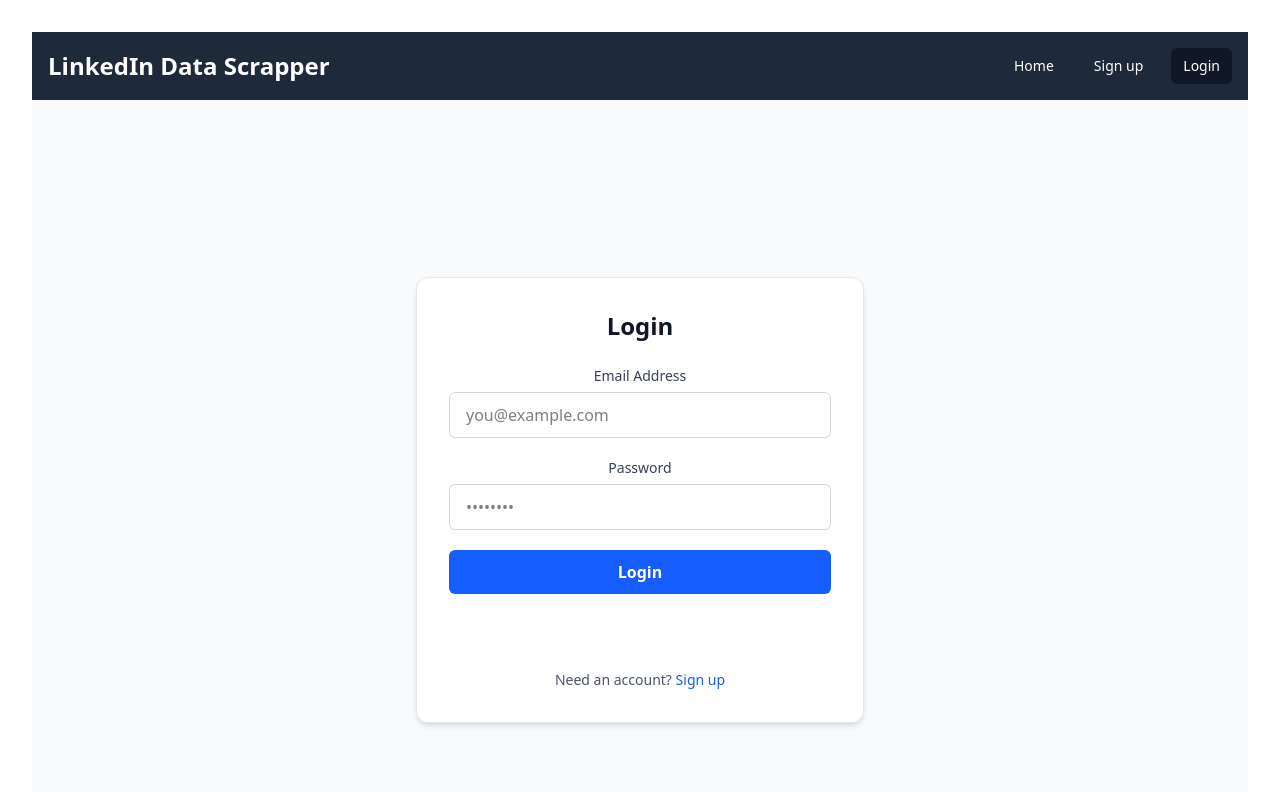
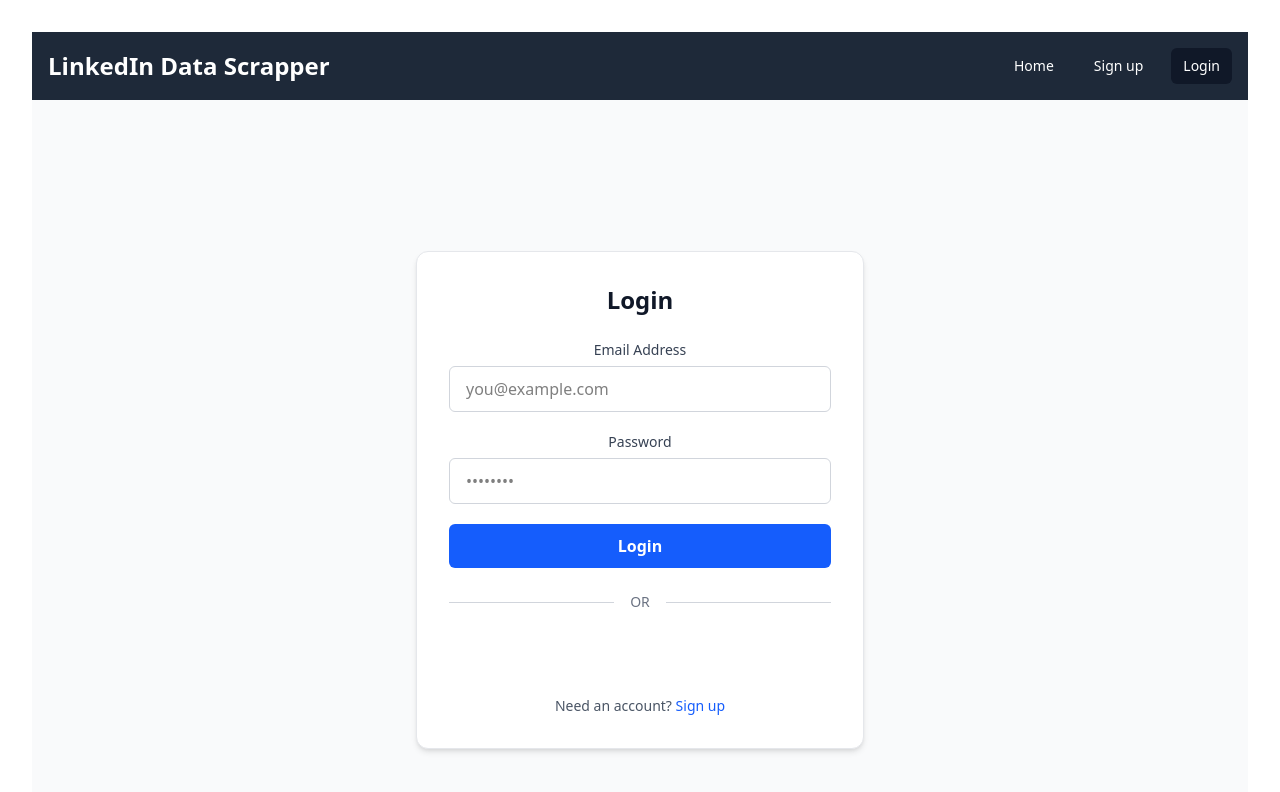
Before and after one commit to FullStackGenius/linkedin-profile-scrapper-frontend, a React (Vite) app: page /login in a window 1280 px wide. Shown: the top 792 px of the page. Built offline with nearby package versions, Linux system fonts and the light colour scheme; no server answers.

Commit message:
add button divider

```diff
--- a/src/components/Login.tsx
+++ b/src/components/Login.tsx
@@ -14,7 +14,7 @@
   const dispatch = useDispatch();
   const navigate = useNavigate();
 
-  const isAuthenticated = useSelector((state:any) => state.auth.isAuthenticated);
+  const isAuthenticated = useSelector((state: any) => state.auth.isAuthenticated);
 
 
   useEffect(() => {
@@ -48,7 +48,7 @@
   };
 
 
-    const handleGoogleLogin = async (credentialResponse:any) => {
+  const handleGoogleLogin = async (credentialResponse: any) => {
     console.log(credentialResponse);
     try {
       const response = await callApi('post', '/google-login', {
@@ -105,6 +105,11 @@
             {loading ? 'Logging in...' : 'Login'}
           </button>
         </form>
+        <div className="flex items-center my-6">
+          <div className="flex-grow h-px bg-gray-300"></div>
+          <span className="px-4 text-sm text-gray-500">OR</span>
+          <div className="flex-grow h-px bg-gray-300"></div>
+        </div>
         <div className="mt-4 flex items-center justify-center">
           <GoogleLogin
             onSuccess={handleGoogleLogin}
```
Lines whose indentation alone changed are shown as unchanged.
